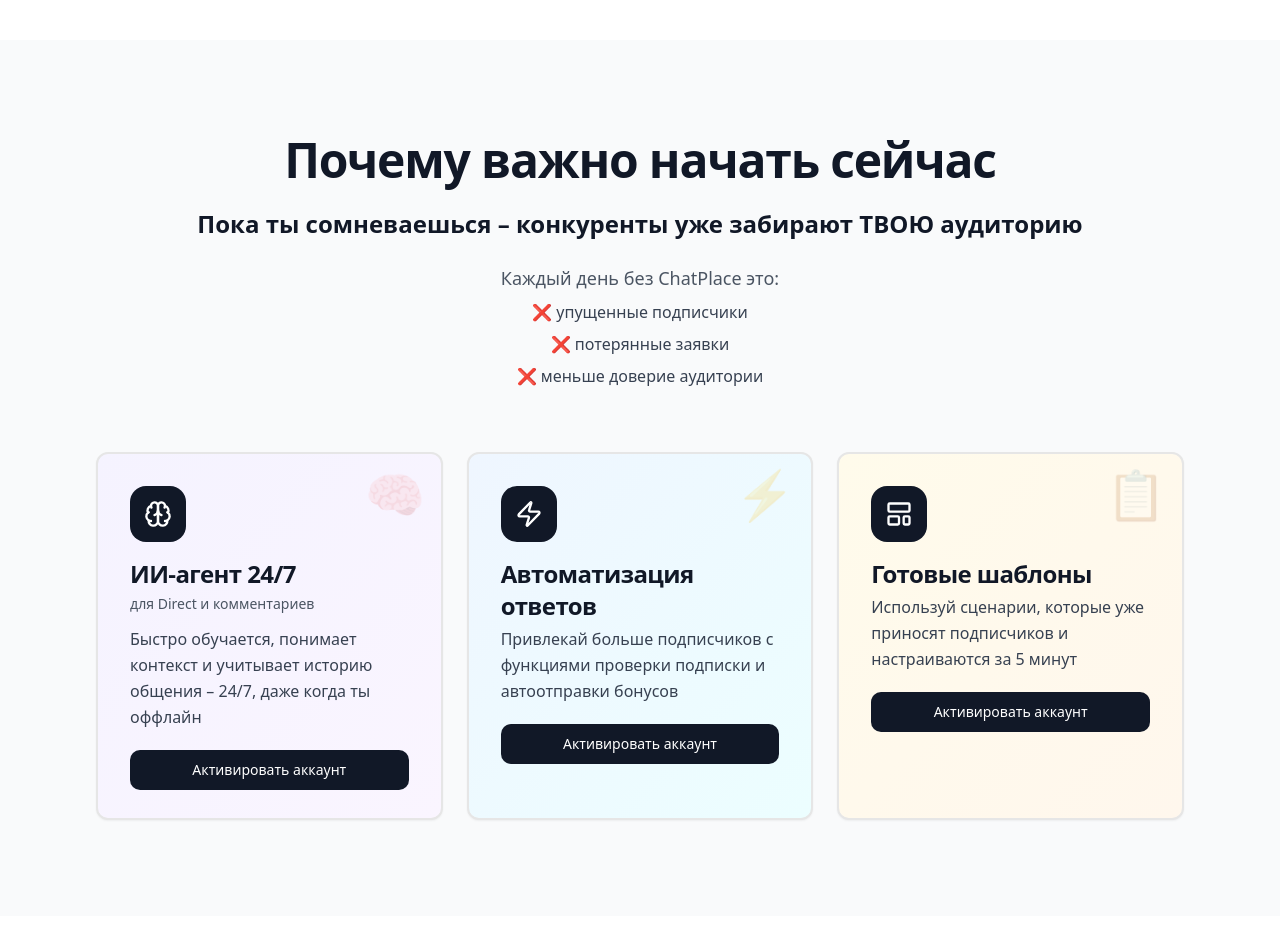
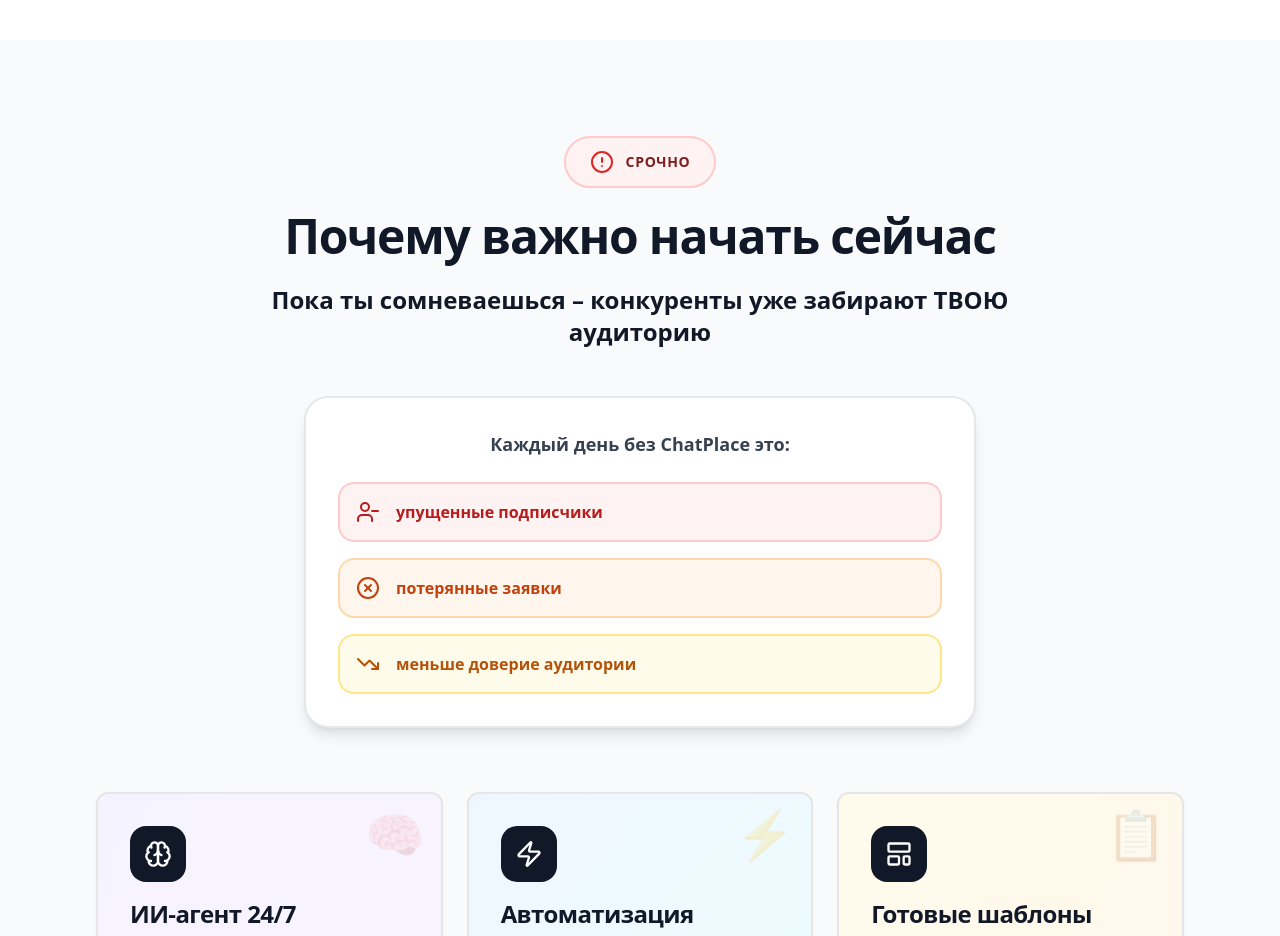
Before and after one commit to pr-poehali-dev/chatplace-launch, a React (Vite) app: page / in a window 1280 px wide. Shown: the part 1080-2016 px from the top of the page. Built offline with nearby package versions, Linux system fonts and the light colour scheme.

Commit message:
Рефакторинг блока условного перехода

```diff
--- a/src/pages/Index.tsx
+++ b/src/pages/Index.tsx
@@ -114,19 +114,39 @@ export default function Index() {
       {/* Urgency Section */}
       <section className="py-24 px-6 bg-gray-50">
         <div className="container mx-auto max-w-6xl">
-          <div className="text-center mb-16 space-y-6">
-            <h2 className="text-4xl md:text-5xl font-bold text-gray-900 tracking-tight">
-              Почему важно начать сейчас
-            </h2>
-            <p className="text-2xl text-gray-900 font-semibold">
-              Пока ты сомневаешься – конкуренты уже забирают ТВОЮ аудиторию
-            </p>
-            <div className="space-y-2">
-              <p className="text-lg text-gray-600">Каждый день без ChatPlace это:</p>
-              <div className="flex flex-col gap-2 text-gray-700">
-                <span>❌ упущенные подписчики</span>
-                <span>❌ потерянные заявки</span>
-                <span>❌ меньше доверие аудитории</span>
+          <div className="mb-16">
+            <div className="max-w-3xl mx-auto text-center mb-12">
+              <div className="inline-block mb-6">
+                <div className="flex items-center gap-3 px-6 py-3 bg-red-50 border-2 border-red-200 rounded-full">
+                  <Icon name="AlertCircle" size={24} className="text-red-600" />
+                  <span className="text-sm font-bold text-red-900 uppercase tracking-wider">Срочно</span>
+                </div>
+              </div>
+              <h2 className="text-4xl md:text-5xl font-bold text-gray-900 tracking-tight mb-6">
+                Почему важно начать сейчас
+              </h2>
+              <p className="text-2xl text-gray-900 font-semibold mb-8">
+                Пока ты сомневаешься – конкуренты уже забирают ТВОЮ аудиторию
+              </p>
+            </div>
+
+            <div className="max-w-2xl mx-auto">
+              <div className="bg-white border-2 border-gray-200 rounded-3xl p-8 shadow-lg">
+                <p className="text-center text-lg text-gray-700 font-semibold mb-6">
+                  Каждый день без ChatPlace это:
+                </p>
+                <div className="grid gap-4">
+                  {[
+                    { icon: 'UserMinus', text: 'упущенные подписчики', color: 'bg-red-50 border-red-200 text-red-700' },
+                    { icon: 'XCircle', text: 'потерянные заявки', color: 'bg-orange-50 border-orange-200 text-orange-700' },
+                    { icon: 'TrendingDown', text: 'меньше доверие аудитории', color: 'bg-amber-50 border-amber-200 text-amber-700' }
+                  ].map((item, idx) => (
+                    <div key={idx} className={`flex items-center gap-4 p-4 ${item.color} border-2 rounded-2xl transition-transform hover:scale-105`}>
+                      <Icon name={item.icon} size={24} className="flex-shrink-0" />
+                      <span className="text-base font-semibold">{item.text}</span>
+                    </div>
+                  ))}
+                </div>
               </div>
             </div>
           </div>
```
